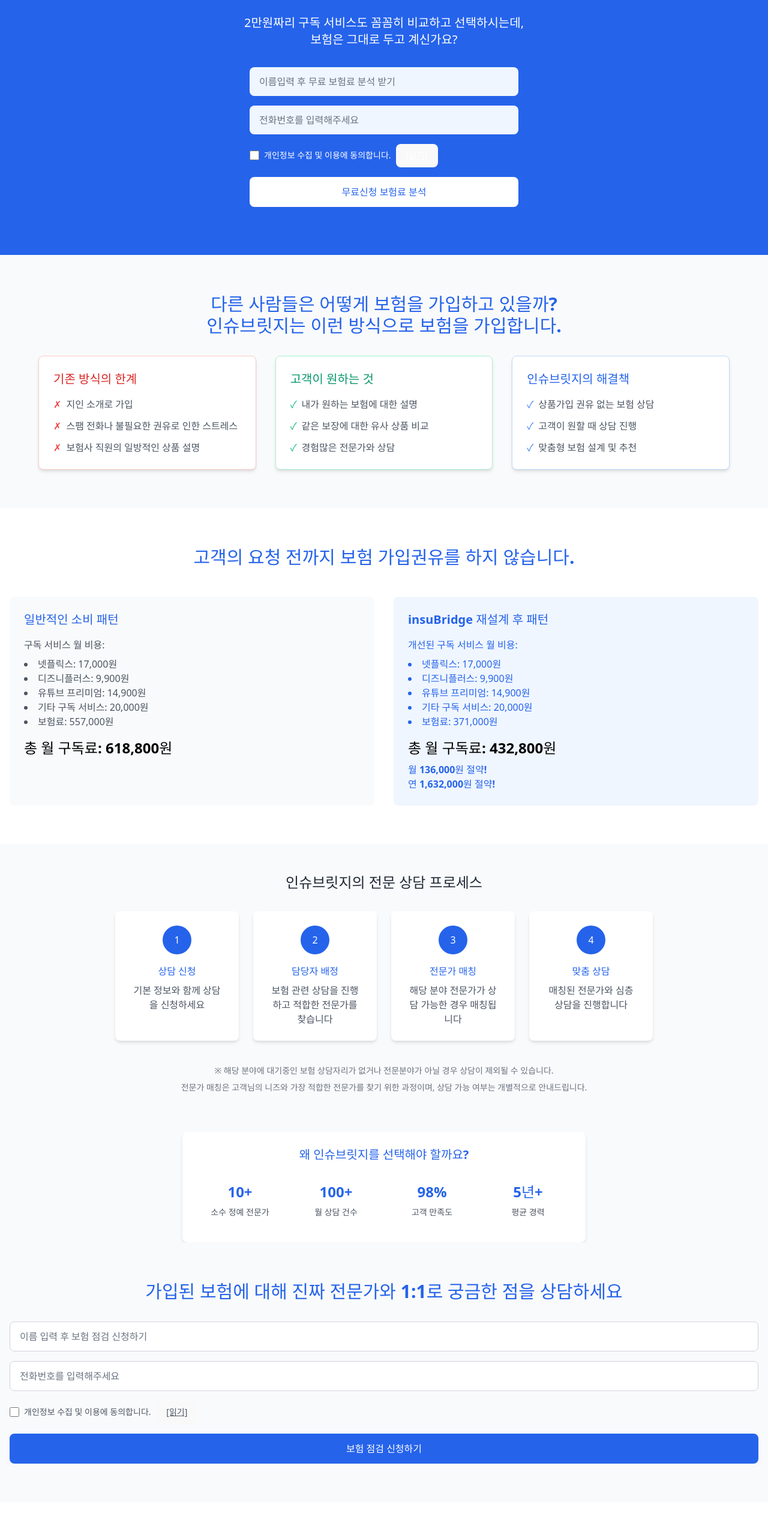
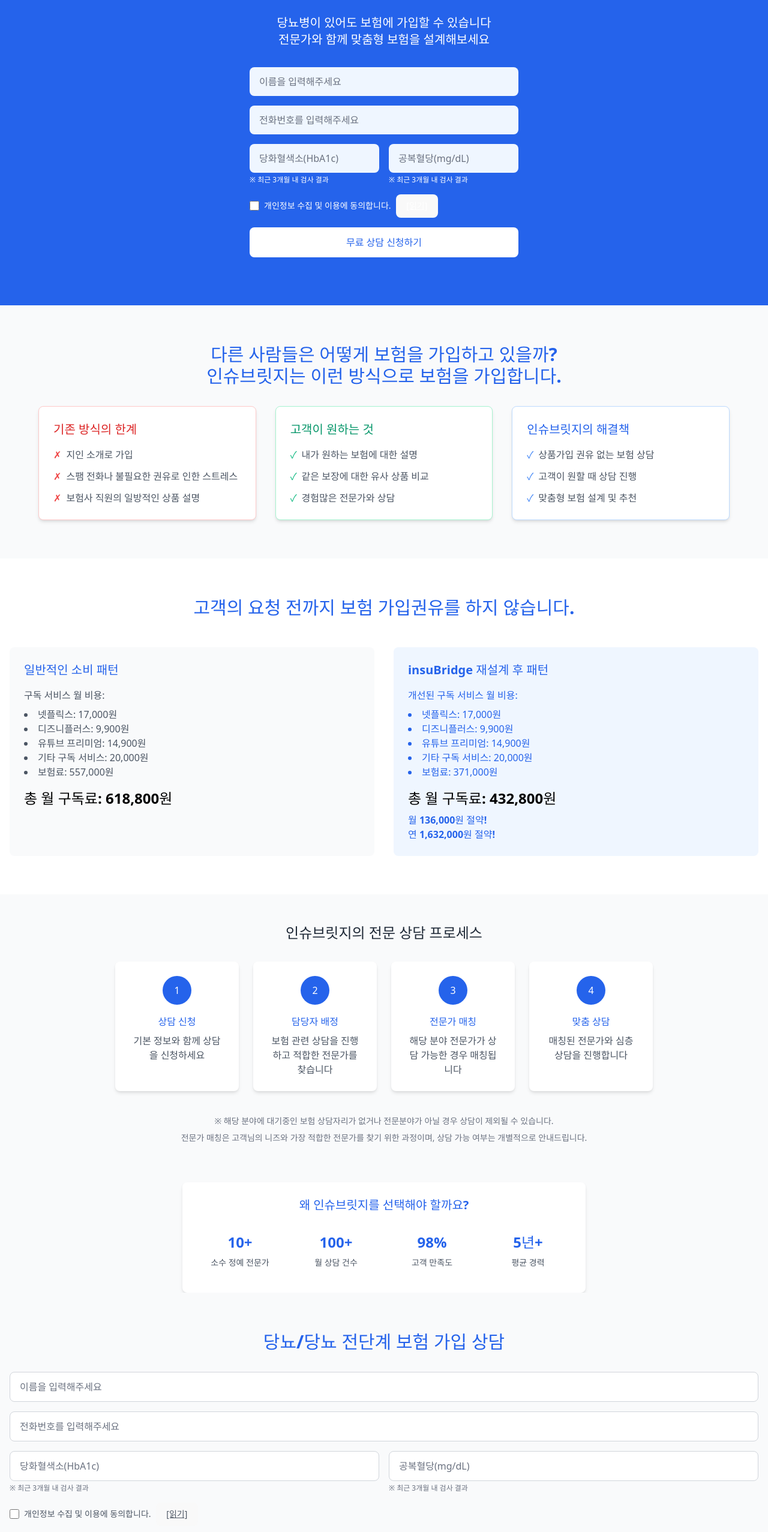
Before and after one commit to SuperRPM/insuBridge-web, a React (Vite) app: page / in a window 1280 px wide. Shown: the part 192-2746 px from the top of the page at 60% size. Before the commit the page ends 2696 px from the top, so only its background shows below. Built offline with nearby package versions, Linux system fonts and the light colour scheme; no server answers.

Commit message:
fix:hba1c fasting blood sugar

```diff
--- a/src/pages/Home.tsx
+++ b/src/pages/Home.tsx
@@ -10,12 +10,16 @@ interface UserResponse {
   updated_at: string;
   name: string;
   phone: string;
+  hba1c: number;
+  fasting_blood_sugar: number;
 }
 
 const Home = () => {
   const [formData, setFormData] = useState({
     name: '',
-    phone: ''
+    phone: '',
+    hba1c: '',
+    fasting_blood_sugar: ''
   })
   const [isSubmitting, setIsSubmitting] = useState(false)
   const [isModalOpen, setIsModalOpen] = useState(false)
@@ -39,7 +43,7 @@ const Home = () => {
       })
 
       alert('상담 신청이 완료되었습니다. 빠른 시일 내에 연락드리겠습니다.')
-      setFormData({ name: '', phone: '' })
+      setFormData({ name: '', phone: '', hba1c: '', fasting_blood_sugar: '' })
       setPrivacyAgreed(false)
     } catch (error) {
       alert(error instanceof Error ? error.message : '서버 오류가 발생했습니다. 잠시 후 다시 시도해주세요.')
@@ -76,11 +80,11 @@ const Home = () => {
       <section className="bg-blue-600 text-white py-12 md:py-16 lg:py-20 w-full">
         <div className="w-full px-4">
           <h1 className="text-3xl md:text-4xl lg:text-5xl font-bold text-center mb-4 md:mb-6">
-            보험의 본질은 구독서비스!
+            당뇨/당뇨 전단계 보험 가입 상담
           </h1>
           <p className="text-lg md:text-xl text-center mb-6 md:mb-8">
-            2만원짜리 구독 서비스도 꼼꼼히 비교하고 선택하시는데,<br />
-            보험은 그대로 두고 계신가요?
+            당뇨병이 있어도 보험에 가입할 수 있습니다<br />
+            전문가와 함께 맞춤형 보험을 설계해보세요
           </p>
           <div className="max-w-md mx-auto">
             <form onSubmit={handleSubmit} className="space-y-4">
@@ -90,7 +94,7 @@ const Home = () => {
                 value={formData.name}
                 onChange={handleChange}
                 className="w-full px-4 py-3 rounded-lg text-gray-900 placeholder-gray-500 bg-blue-50"
-                placeholder="이름입력 후 무료 보험료 분석 받기"
+                placeholder="이름을 입력해주세요"
                 required
               />
               <input
@@ -103,6 +107,37 @@ const Home = () => {
                 required
                 maxLength={13}
               />
+              <div className="grid grid-cols-2 gap-4">
+                <div>
+                  <input
+                    type="number"
+                    name="hba1c"
+                    value={formData.hba1c}
+                    onChange={handleChange}
+                    className="w-full px-4 py-3 rounded-lg text-gray-900 placeholder-gray-500 bg-blue-50"
+                    placeholder="당화혈색소(HbA1c)"
+                    step="0.1"
+                    min="0"
+                    max="20"
+                    required
+                  />
+                  <p className="text-xs text-white mt-1">※ 최근 3개월 내 검사 결과</p>
+                </div>
+                <div>
+                  <input
+                    type="number"
+                    name="fasting_blood_sugar"
+                    value={formData.fasting_blood_sugar}
+                    onChange={handleChange}
+                    className="w-full px-4 py-3 rounded-lg text-gray-900 placeholder-gray-500 bg-blue-50"
+                    placeholder="공복혈당(mg/dL)"
+                    min="0"
+                    max="500"
+                    required
+                  />
+                  <p className="text-xs text-white mt-1">※ 최근 3개월 내 검사 결과</p>
+                </div>
+              </div>
               <div className="flex items-center space-x-2 text-sm">
                 <input
                   type="checkbox"
@@ -134,7 +169,7 @@ const Home = () => {
                 className="w-full bg-white text-blue-600 px-8 py-3 rounded-lg font-semibold hover:bg-blue-50 transition-colors"
                 disabled={isSubmitting}
               >
-                {isSubmitting ? '처리중...' : '무료신청 보험료 분석'}
+                {isSubmitting ? '처리중...' : '무료 상담 신청하기'}
               </button>
             </form>
           </div>
@@ -315,7 +350,7 @@ const Home = () => {
       <section className="bg-gray-50 py-12 md:py-16 w-full">
         <div className="w-full px-4">
           <h2 className="text-2xl md:text-3xl font-bold text-center mb-6 md:mb-8 text-blue-600">
-            가입된 보험에 대해 진짜 전문가와 1:1로 궁금한 점을 상담하세요
+            당뇨/당뇨 전단계 보험 가입 상담
           </h2>
           <div className="w-full">
             <form onSubmit={handleSubmit} className="space-y-4">
@@ -325,7 +360,7 @@ const Home = () => {
                 value={formData.name}
                 onChange={handleChange}
                 className="w-full px-4 py-3 rounded-lg bg-white border border-gray-300 focus:border-blue-500 focus:ring-blue-500 placeholder-gray-500 text-gray-900"
-                placeholder="이름 입력 후 보험 점검 신청하기"
+                placeholder="이름을 입력해주세요"
                 required
               />
               <input
@@ -338,6 +373,37 @@ const Home = () => {
                 required
                 maxLength={13}
               />
+              <div className="grid grid-cols-2 gap-4">
+                <div>
+                  <input
+                    type="number"
+                    name="hba1c"
+                    value={formData.hba1c}
+                    onChange={handleChange}
+                    className="w-full px-4 py-3 rounded-lg bg-white border border-gray-300 focus:border-blue-500 focus:ring-blue-500 placeholder-gray-500 text-gray-900"
+                    placeholder="당화혈색소(HbA1c)"
+                    step="0.1"
+                    min="0"
+                    max="20"
+                    required
+                  />
+                  <p className="text-xs text-gray-500 mt-1">※ 최근 3개월 내 검사 결과</p>
+                </div>
+                <div>
+                  <input
+                    type="number"
+                    name="fasting_blood_sugar"
+                    value={formData.fasting_blood_sugar}
+                    onChange={handleChange}
+                    className="w-full px-4 py-3 rounded-lg bg-white border border-gray-300 focus:border-blue-500 focus:ring-blue-500 placeholder-gray-500 text-gray-900"
+                    placeholder="공복혈당(mg/dL)"
+                    min="0"
+                    max="500"
+                    required
+                  />
+                  <p className="text-xs text-gray-500 mt-1">※ 최근 3개월 내 검사 결과</p>
+                </div>
+              </div>
               <div className="flex items-center space-x-2 text-sm">
                 <input
                   type="checkbox"
@@ -369,7 +435,7 @@ const Home = () => {
                 className="w-full bg-blue-600 text-white px-8 py-3 rounded-lg font-semibold hover:bg-blue-700 transition-colors"
                 disabled={isSubmitting}
               >
-                {isSubmitting ? '처리중...' : '보험 점검 신청하기'}
+                {isSubmitting ? '처리중...' : '무료 상담 신청하기'}
               </button>
             </form>
           </div>
```
